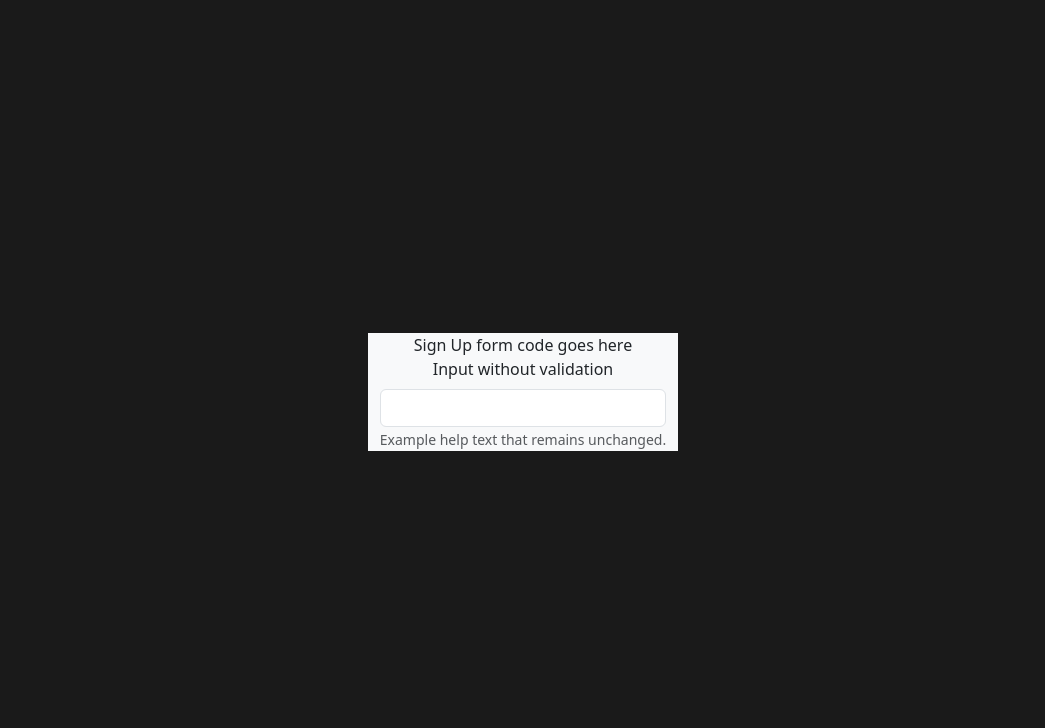
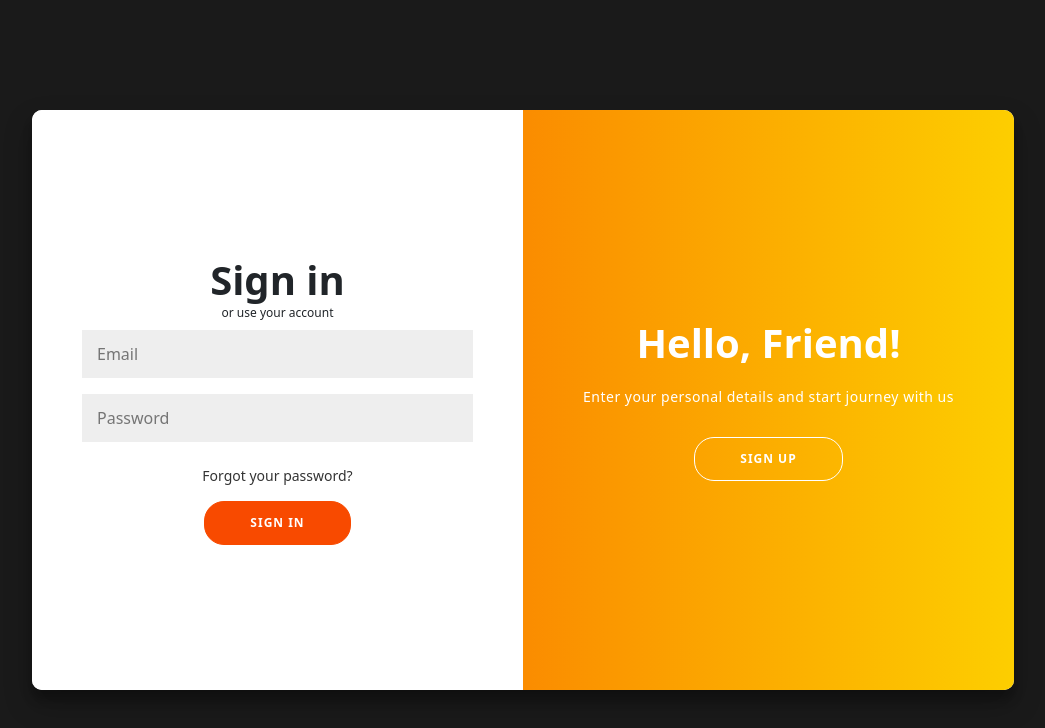
Before and after one commit to Mohammad-Alismael/cs931-chat-system-react, a React (Vite) app in the folder chat-system/: page / in a window 1280 px wide. Shown: the top 728 px of the page, without its empty margins (117-1162 px from the left). Built offline with nearby package versions, Linux system fonts and the light colour scheme.

Commit message:
adding HomePage.jsx screen

```diff
--- a/chat-system/src/App.jsx
+++ b/chat-system/src/App.jsx
@@ -3,45 +3,12 @@
 import reactLogo from "./assets/react.svg";
 import viteLogo from "/vite.svg";
 import "./App.css";
-import {
-  Button,
-  Card,
-  CardBody,
-  CardSubtitle,
-  CardText,
-  CardTitle,
-  Col,
-  Container,
-  Form, FormFeedback,
-  FormGroup, FormText, Input, Label,
-  Row
-} from 'reactstrap';
-
+import HomePage from "./pages/homePage/HomePage.jsx";
 
 function App() {
   const [count, setCount] = useState(0);
 
-  return (
-      <Container fluid>
-        <Container className="bg-light">
-          Sign Up form code goes here
-          <Form>
-            <FormGroup>
-              <Label for="exampleEmail">
-                Input without validation
-              </Label>
-              <Input />
-              <FormFeedback>
-                You will not be able to see this
-              </FormFeedback>
-              <FormText>
-                Example help text that remains unchanged.
-              </FormText>
-            </FormGroup>
-          </Form>
-        </Container>
-      </Container>
-  );
+  return <HomePage/>
 }
 
 export default App;
--- a/chat-system/src/index.css
+++ b/chat-system/src/index.css
@@ -1,27 +1,3 @@
-:root {
-  font-family: Inter, system-ui, Avenir, Helvetica, Arial, sans-serif;
-  line-height: 1.5;
-  font-weight: 400;
-
-  color-scheme: light dark;
-  color: rgba(255, 255, 255, 0.87);
-  background-color: #242424;
-
-  font-synthesis: none;
-  text-rendering: optimizeLegibility;
-  -webkit-font-smoothing: antialiased;
-  -moz-osx-font-smoothing: grayscale;
-  -webkit-text-size-adjust: 100%;
-}
-
-a {
-  font-weight: 500;
-  color: #646cff;
-  text-decoration: inherit;
-}
-a:hover {
-  color: #535bf2;
-}
 
 body {
   margin: 0;
@@ -31,40 +7,3 @@
   min-height: 100vh;
   background: #1a1a1a;
 }
-
-h1 {
-  font-size: 3.2em;
-  line-height: 1.1;
-}
-
-button {
-  border-radius: 8px;
-  border: 1px solid transparent;
-  padding: 0.6em 1.2em;
-  font-size: 1em;
-  font-weight: 500;
-  font-family: inherit;
-  background-color: #1a1a1a;
-  cursor: pointer;
-  transition: border-color 0.25s;
-}
-button:hover {
-  border-color: #646cff;
-}
-button:focus,
-button:focus-visible {
-  outline: 4px auto -webkit-focus-ring-color;
-}
-
-@media (prefers-color-scheme: light) {
-  :root {
-    color: #213547;
-    background-color: #ffffff;
-  }
-  a:hover {
-    color: #747bff;
-  }
-  button {
-    background-color: #f9f9f9;
-  }
-}
--- /dev/null
+++ b/chat-system/src/pages/homePage/HomePage.jsx
@@ -0,0 +1,66 @@
+import React, { useRef } from "react";
+import "./HomePage.styles.css";
+
+HomePage.propTypes = {};
+
+function HomePage(props) {
+  const containerRef = useRef(null);
+
+  const handleSignUpBtn = (e) => {
+    containerRef.current.classList.add("right-panel-active");
+  };
+
+  const handleSignInBtn = (e) => {
+    containerRef.current.classList.remove("right-panel-active");
+  };
+
+  return (
+    <div ref={containerRef} className="container" id="container">
+      <div className="form-container sign-up-container">
+        <form action="#">
+          <h1>Create Account</h1>
+          <span>or use your email for registration</span>
+          <input type="text" placeholder="Name" />
+          <input type="email" placeholder="Email" />
+          <input type="password" placeholder="Password" />
+          <input type="password" placeholder="Confirm Password" />
+          <input type="textarea" placeholder="Tell Us More About Yourself" />
+          <button>Sign Up</button>
+        </form>
+      </div>
+
+      <div className="form-container sign-in-container">
+        <form action="#">
+          <h1>Sign in</h1>
+          <span>or use your account</span>
+          <input type="email" placeholder="Email" />
+          <input type="password" placeholder="Password" />
+          <a href="#">Forgot your password?</a>
+          <button>Sign In</button>
+        </form>
+      </div>
+      <div className="overlay-container">
+        <div className="overlay">
+          <div className="overlay-panel overlay-left">
+            <h1>Welcome Back!</h1>
+            <p>
+              To keep connected with us please login with your personal info
+            </p>
+            <button onClick={handleSignInBtn} className="ghost" id="signIn">
+              Sign In
+            </button>
+          </div>
+          <div className="overlay-panel overlay-right">
+            <h1>Hello, Friend!</h1>
+            <p>Enter your personal details and start journey with us</p>
+            <button onClick={handleSignUpBtn} className="ghost" id="signUp">
+              Sign Up
+            </button>
+          </div>
+        </div>
+      </div>
+    </div>
+  );
+}
+
+export default HomePage;
--- /dev/null
+++ b/chat-system/src/pages/homePage/HomePage.styles.css
@@ -0,0 +1,206 @@
+h1 {
+  font-weight: bold;
+  margin: 0;
+}
+
+p {
+  font-size: 14px;
+  font-weight: 100;
+  line-height: 20px;
+  letter-spacing: 0.5px;
+  margin: 20px 0 30px;
+}
+
+span {
+  font-size: 12px;
+}
+
+a {
+  color: #333;
+  font-size: 14px;
+  text-decoration: none;
+  margin: 15px 0;
+}
+
+button {
+  border-radius: 20px;
+  border: 1px solid #f84a00;
+  background-color: #f84a00;
+  color: #ffffff;
+  font-size: 12px;
+  font-weight: bold;
+  padding: 12px 45px;
+  letter-spacing: 1px;
+  text-transform: uppercase;
+  transition: transform 80ms ease-in;
+}
+
+button:active {
+  transform: scale(0.95);
+}
+
+button:focus {
+  outline: none;
+}
+
+button.ghost {
+  background-color: transparent;
+  border-color: #ffffff;
+}
+
+form {
+  background-color: #ffffff;
+  display: flex;
+  align-items: center;
+  justify-content: center;
+  flex-direction: column;
+  padding: 0 50px;
+  height: 100%;
+  text-align: center;
+}
+
+input {
+  background-color: #eee;
+  border: none;
+  padding: 12px 15px;
+  margin: 8px 0;
+  width: 100%;
+}
+
+.social-container {
+  margin: 20px 0;
+}
+
+.social-container a {
+  border: 1px solid #dddddd;
+  border-radius: 50%;
+  display: inline-flex;
+  justify-content: center;
+  align-items: center;
+  margin: 0 5px;
+  height: 40px;
+  width: 40px;
+}
+
+.container {
+  background-color: #ffffff;
+  border-radius: 10px;
+  box-shadow: 0 14px 28px rgba(0, 0, 0, 0.25), 0 10px 10px rgba(0, 0, 0, 0.22);
+  position: relative;
+  overflow: hidden;
+  width: 982px;
+  max-width: 100%;
+  min-height: 580px;
+}
+
+.form-container {
+  position: absolute;
+  top: 0;
+  height: 100%;
+  transition: all 0.6s ease-in-out;
+}
+
+.sign-in-container {
+  left: 0;
+  width: 50%;
+  z-index: 2;
+}
+
+.sign-up-container {
+  left: 0;
+  width: 50%;
+  opacity: 0;
+  z-index: 1;
+}
+
+.container.right-panel-active .sign-in-container {
+  transform: translateX(100%);
+}
+
+.container.right-panel-active .sign-up-container {
+  transform: translateX(100%);
+  opacity: 1;
+  z-index: 5;
+  animation: show 0.6s;
+}
+
+@keyframes show {
+  0%,
+  49.99% {
+    opacity: 0;
+    z-index: 1;
+  }
+
+  50%,
+  100% {
+    opacity: 1;
+    z-index: 5;
+  }
+}
+
+.overlay-container {
+  position: absolute;
+  top: 0;
+  left: 50%;
+  width: 50%;
+  height: 100%;
+  overflow: hidden;
+  transition: transform 0.6s ease-in-out;
+  z-index: 100;
+}
+
+.container.right-panel-active .overlay-container {
+  transform: translateX(-100%);
+}
+
+.overlay {
+  background: #fdce00;
+  background: -webkit-linear-gradient(to right, #f84a00, #fdce00);
+  background: linear-gradient(to right, #f84a00, #fdce00);
+  background-repeat: no-repeat;
+  background-size: cover;
+  background-position: 0 0;
+  color: #ffffff;
+  position: relative;
+  left: -100%;
+  height: 100%;
+  width: 200%;
+  transform: translateX(0);
+  transition: transform 0.6s ease-in-out;
+}
+
+.container.right-panel-active .overlay {
+  transform: translateX(50%);
+}
+
+.overlay-panel {
+  position: absolute;
+  display: flex;
+  align-items: center;
+  justify-content: center;
+  flex-direction: column;
+  padding: 0 40px;
+  text-align: center;
+  top: 0;
+  height: 100%;
+  width: 50%;
+  transform: translateX(0);
+  transition: transform 0.6s ease-in-out;
+}
+
+.overlay-left {
+  transform: translateX(-20%);
+}
+
+.container.right-panel-active .overlay-left {
+  transform: translateX(0);
+}
+
+.overlay-right {
+  right: 0;
+  transform: translateX(0);
+}
+
+.container.right-panel-active .overlay-right {
+  transform: translateX(20%);
+}
```
